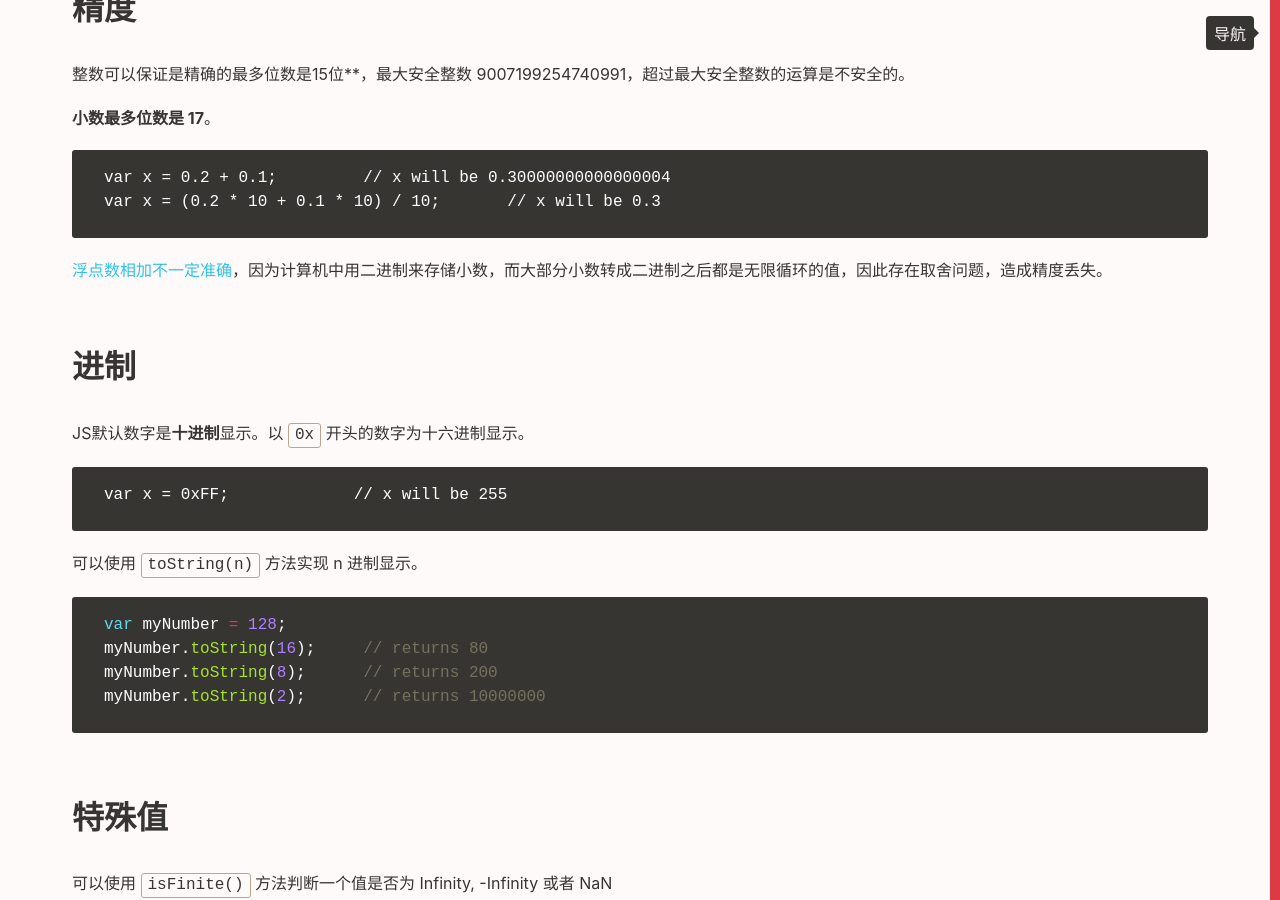
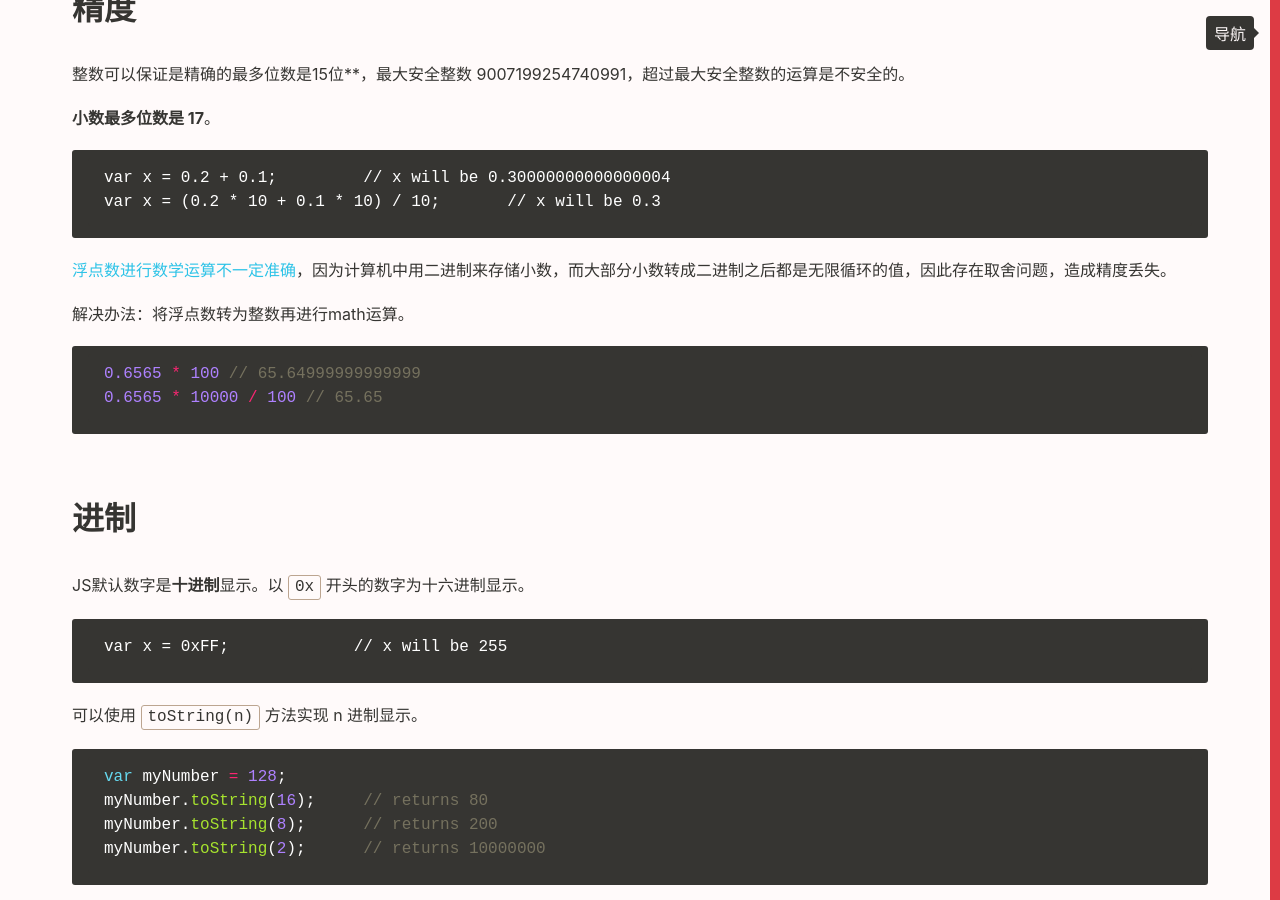
Before and after one commit to Vivi-wu/dive-into-web, a Jekyll site: the page built from _posts/2015-05-03-JavaScript-Number.markdown, in a window 1280 px wide and 900 px high, scrolled down 414 px. Built offline with Jekyll 4.4.1, drawn with Linux system fonts in a browser that asks for light colours.

Commit message:
add float number expression solution

````diff
--- a/_posts/2015-05-03-JavaScript-Number.markdown
+++ b/_posts/2015-05-03-JavaScript-Number.markdown
@@ -20,7 +20,14 @@ JS的数字是**双精度 64-bit** IEEE 754 浮点数。JS只有一种 Number
 
 <!--more-->
 
-<span class="t-blue">浮点数相加不一定准确</span>，因为计算机中用二进制来存储小数，而大部分小数转成二进制之后都是无限循环的值，因此存在取舍问题，造成精度丢失。
+<span class="t-blue">浮点数进行数学运算不一定准确</span>，因为计算机中用二进制来存储小数，而大部分小数转成二进制之后都是无限循环的值，因此存在取舍问题，造成精度丢失。
+
+解决办法：将浮点数转为整数再进行math运算。
+
+```js
+0.6565 * 100 // 65.64999999999999
+0.6565 * 10000 / 100 // 65.65
+```
 
 ## 进制
 
````
